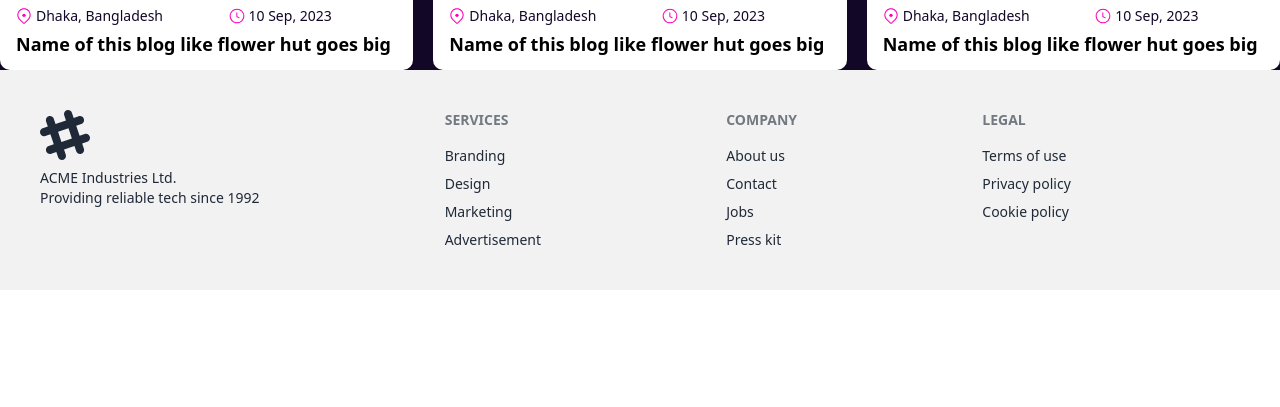
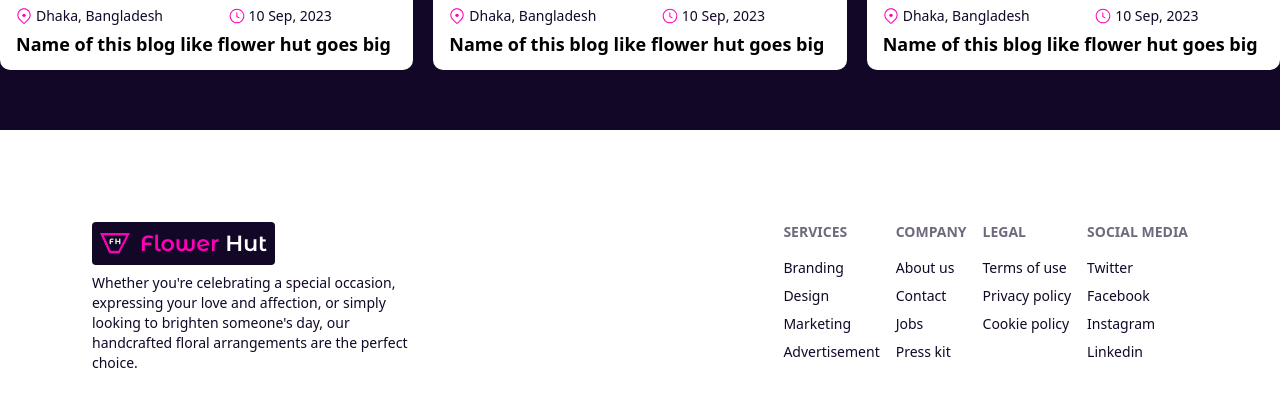
Before and after one commit to Fahadmohammad1/flower-hut-frontend, a React (Vite) app: page / in a window 1280 px wide. Shown: the part 4259-4666 px from the top of the page. Before the commit the page ends 4549 px from the top, so only its background shows below. Built offline with nearby package versions, Linux system fonts and the light colour scheme; no server answers.

Commit message:
feat(home): footer add

```diff
--- a/src/components/shared/Footer.tsx
+++ b/src/components/shared/Footer.tsx
@@ -1,22 +1,13 @@
+import logo from "../../assets/Logo.png";
 const Footer = () => {
   return (
-    <footer className="footer p-10 bg-base-200 text-base-content">
-      <aside>
-        <svg
-          width="50"
-          height="50"
-          viewBox="0 0 24 24"
-          xmlns="http://www.w3.org/2000/svg"
-          fillRule="evenodd"
-          clipRule="evenodd"
-          className="fill-current"
-        >
-          <path d="M22.672 15.226l-2.432.811.841 2.515c.33 1.019-.209 2.127-1.23 2.456-1.15.325-2.148-.321-2.463-1.226l-.84-2.518-5.013 1.677.84 2.517c.391 1.203-.434 2.542-1.831 2.542-.88 0-1.601-.564-1.86-1.314l-.842-2.516-2.431.809c-1.135.328-2.145-.317-2.463-1.229-.329-1.018.211-2.127 1.231-2.456l2.432-.809-1.621-4.823-2.432.808c-1.355.384-2.558-.59-2.558-1.839 0-.817.509-1.582 1.327-1.846l2.433-.809-.842-2.515c-.33-1.02.211-2.129 1.232-2.458 1.02-.329 2.13.209 2.461 1.229l.842 2.515 5.011-1.677-.839-2.517c-.403-1.238.484-2.553 1.843-2.553.819 0 1.585.509 1.85 1.326l.841 2.517 2.431-.81c1.02-.33 2.131.211 2.461 1.229.332 1.018-.21 2.126-1.23 2.456l-2.433.809 1.622 4.823 2.433-.809c1.242-.401 2.557.484 2.557 1.838 0 .819-.51 1.583-1.328 1.847m-8.992-6.428l-5.01 1.675 1.619 4.828 5.011-1.674-1.62-4.829z"></path>
-        </svg>
-        <p>
-          ACME Industries Ltd.
-          <br />
-          Providing reliable tech since 1992
+    <footer className="footer p-[92px] bg-white text-fh-secondary mt-[60px]">
+      <aside className="w-1/2">
+        <img className="bg-fh-secondary rounded p-2" src={logo} alt="" />
+        <p className="text-wrap">
+          Whether you're celebrating a special occasion, expressing your love
+          and affection, or simply looking to brighten someone's day, our
+          handcrafted floral arrangements are the perfect choice.
         </p>
       </aside>
       <nav>
@@ -39,6 +30,13 @@ const Footer = () => {
         <a className="link link-hover">Privacy policy</a>
         <a className="link link-hover">Cookie policy</a>
       </nav>
+      <nav>
+        <h6 className="footer-title">Social Media</h6>
+        <a className="link link-hover">Twitter</a>
+        <a className="link link-hover">Facebook</a>
+        <a className="link link-hover">Instagram</a>
+        <a className="link link-hover">Linkedin</a>
+      </nav>
     </footer>
   );
 };
```
